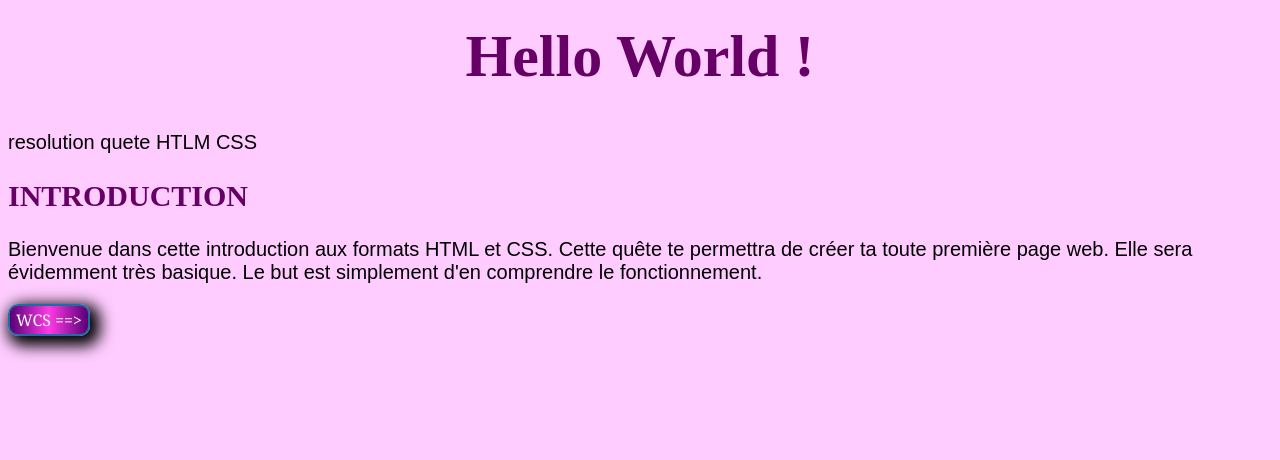
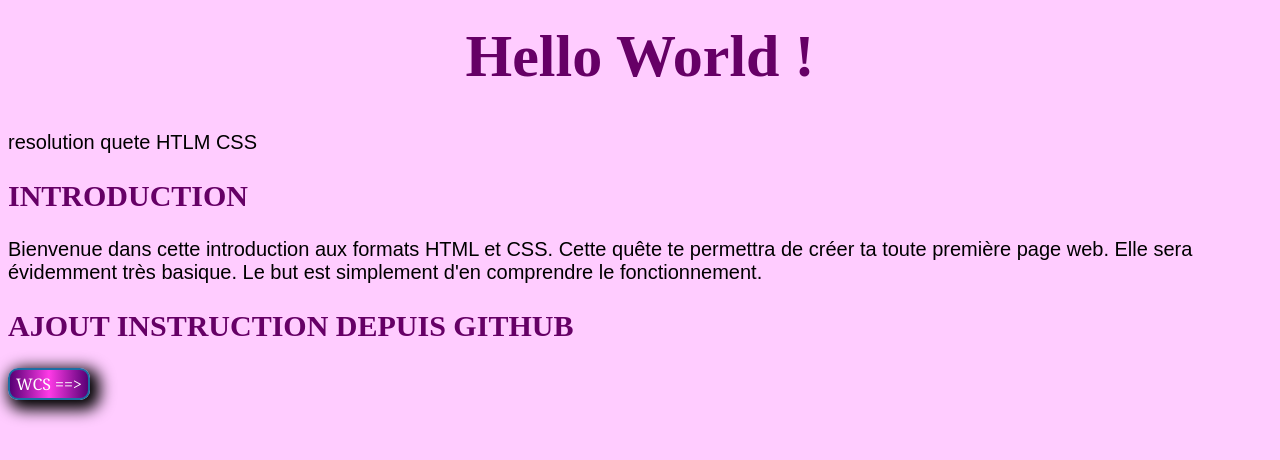
Before and after one commit to HeleneG-WCS/Lien_VSC_WildGit, a plain HTML site: page index.html in a window 1280 px wide. Shown: the part 228-688 px from the top of the page. Drawn offline with Linux system fonts and the light colour scheme.

Commit message:
Update index.html
uddate depuis github

```diff
--- a/index.html
+++ b/index.html
@@ -12,6 +12,7 @@
 <p> resolution quete HTLM CSS </p>
 <h2> INTRODUCTION </h2>
 <p> Bienvenue dans cette introduction aux formats HTML et CSS. Cette quête te permettra de créer ta toute première page web. Elle sera évidemment très basique. Le but est simplement d'en comprendre le fonctionnement. </p>
+<h2> AJOUT INSTRUCTION DEPUIS GITHUB </h2>
 <a href= "http://www.wildcodeschool.com"> WCS ==>  </a>
 </body>
 </html>
```
